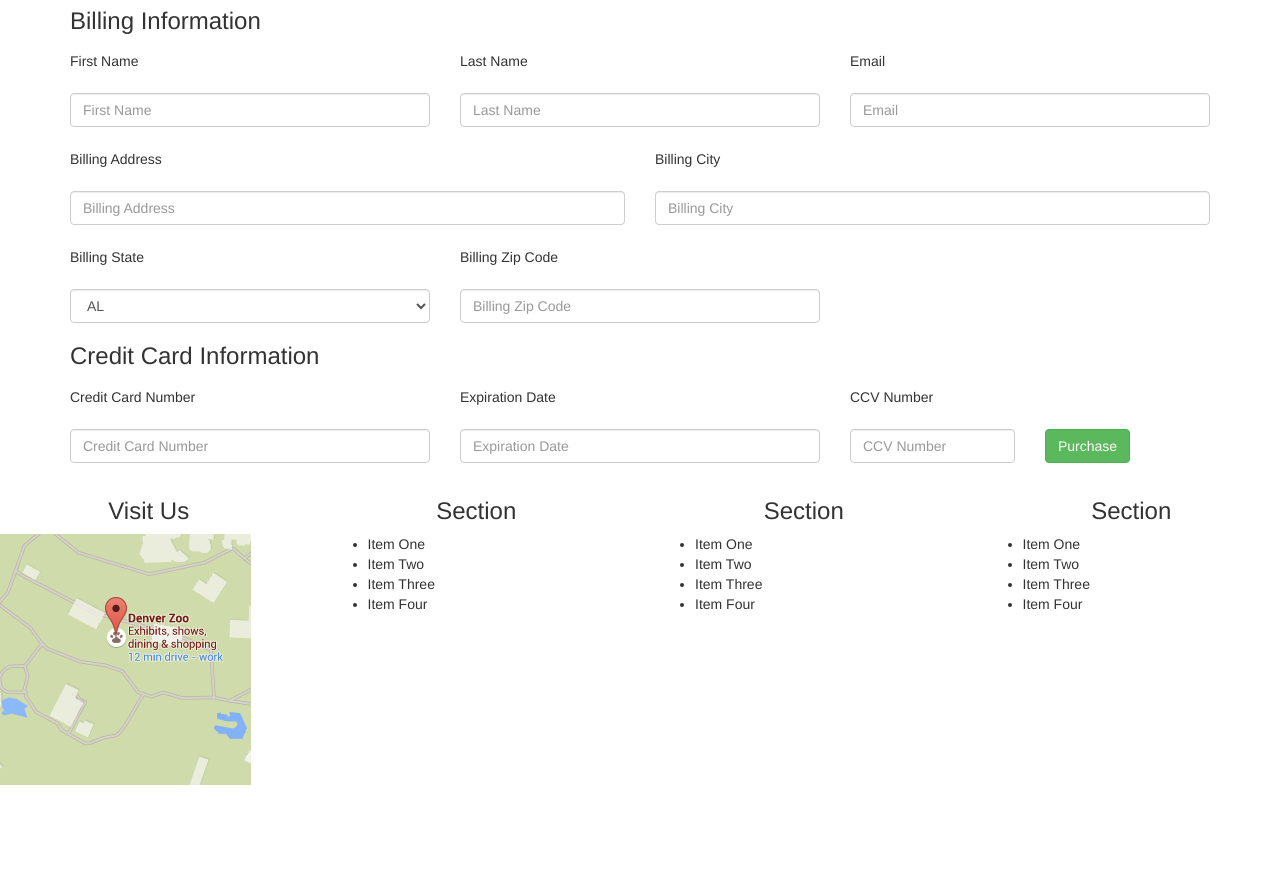
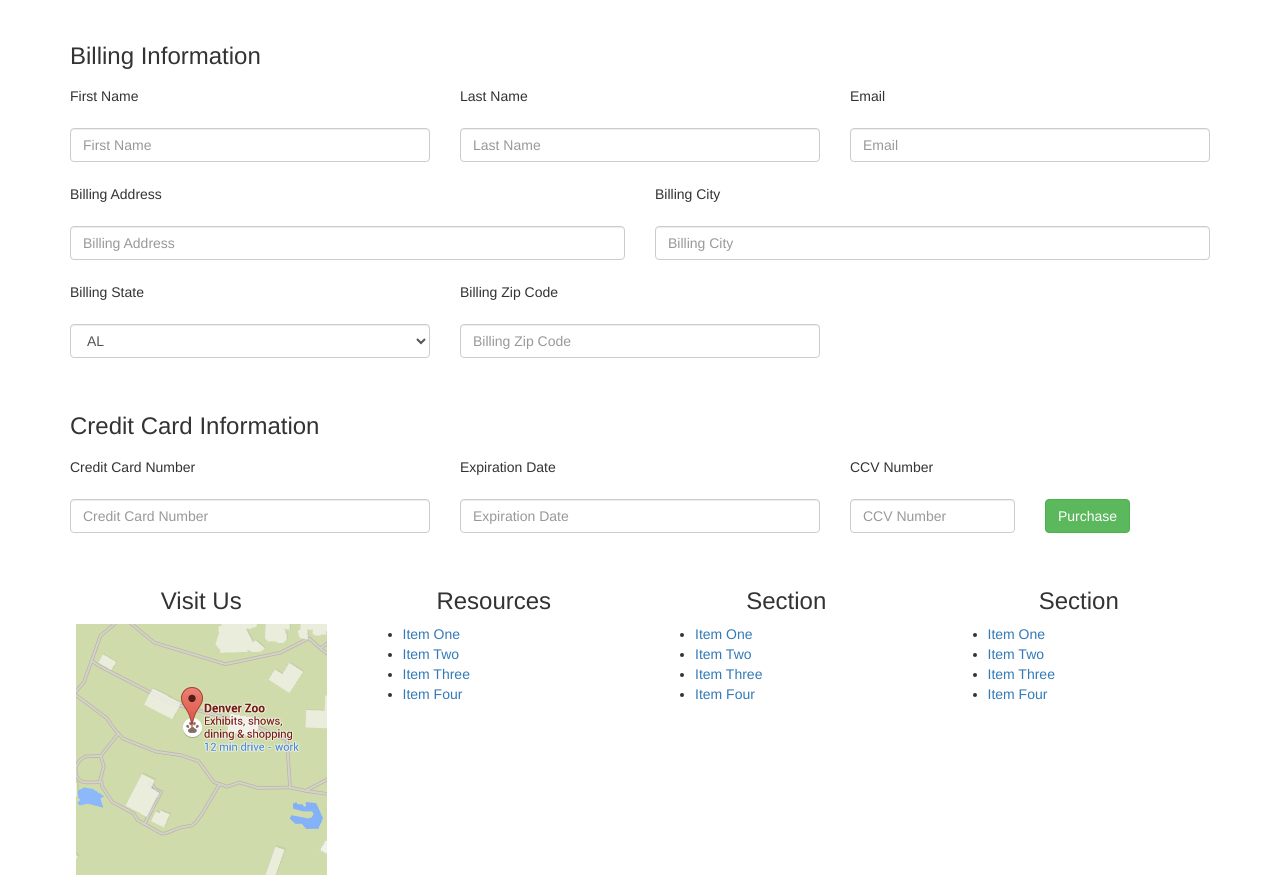
Before and after one commit to katdiese/the_greatest_group_project_ever, a website: page checkout.html in a window 1280 px wide. Shown: the part 545-1420 px from the top of the page. Before the commit the page ends 1330 px from the top, so only its background shows below. Drawn offline with nearby package versions, Linux system fonts and the light colour scheme.

Commit message:
Added links to the checkout page footer, added some spacing beteen checkout page sections, made the map image in the footer responsive

```diff
--- a/checkout.html
+++ b/checkout.html
@@ -154,6 +154,7 @@
         	</label>
    	    </div>
       </div>
+      <div>&nbsp;</div>
    	  <h3>Billing Information</h3>
    	  <div class="form-group row">
         <div class="col-sm-4">
@@ -261,6 +262,7 @@
       	  <input type="text" class="form-control" id="zipCodeBilling" enabled="" placeholder="Billing Zip Code">
   	    </div>
   	  </div>
+  	  <div>&nbsp;</div>
   	  <h3>Credit Card Information</h3>
   	  <div class="form-group row">
   		  <div class="col-sm-4">
@@ -288,39 +290,41 @@
   		  </div>
   	  </div>
     </form>
-  </div> <!--body container-->
+    <div>&nbsp;</div>
+   <!--body container-->
   <div class="row"> <!-- footer -->
     <div class="col-md-3">
       <h3 class="text-center">Visit Us</h3>
-      <img src="images/map.png" alt="zootopia"/>
+      <img class="img-responsive center-block" src="images/map.png" alt="zootopia"/>
     </div>
     <div class="col-md-3">
-      <h3 class="text-center">Section</h3>
+      <h3 class="text-center">Resources</h3>
       <ul>
-        <li>Item One</li>
-        <li>Item Two</li>
-        <li>Item Three</li>
-        <li>Item Four</li>
+        <li><a href="#">Item One</a></li>
+        <li><a href="#">Item Two</a></li>
+        <li><a href="#">Item Three</a></li>
+        <li><a href="#">Item Four</a></li>
       </ul>
     </div>
     <div class="col-md-3">
       <h3 class="text-center">Section</h3>
       <ul>
-        <li>Item One</li>
-        <li>Item Two</li>
-        <li>Item Three</li>
-        <li>Item Four</li>
+        <li><a href="#">Item One</a></li>
+        <li><a href="#">Item Two</a></li>
+        <li><a href="#">Item Three</a></li>
+        <li><a href="#">Item Four</a></li>
       </ul>
     </div>
     <div class="col-md-3">
       <h3 class="text-center">Section</h3>
       <ul>
-        <li>Item One</li>
-        <li>Item Two</li>
-        <li>Item Three</li>
-        <li>Item Four</li>
+        <li><a href="#">Item One</a></li>
+        <li><a href="#">Item Two</a></li>
+        <li><a href="#">Item Three</a></li>
+        <li><a href="#">Item Four</a></li>
       </ul>
     </div>
+  </div>
   </div>
   <!-- your code here! -->
   <script src="https://code.jquery.com/jquery-2.2.0.min.js"></script>
```
